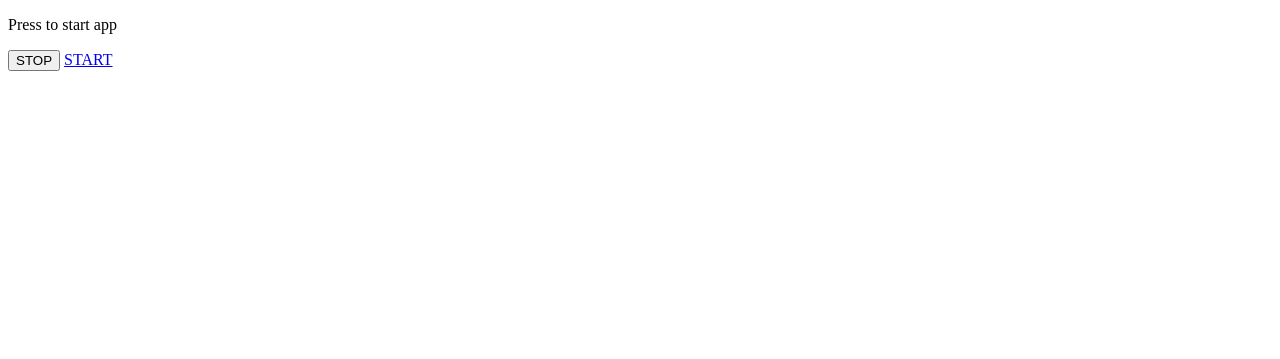
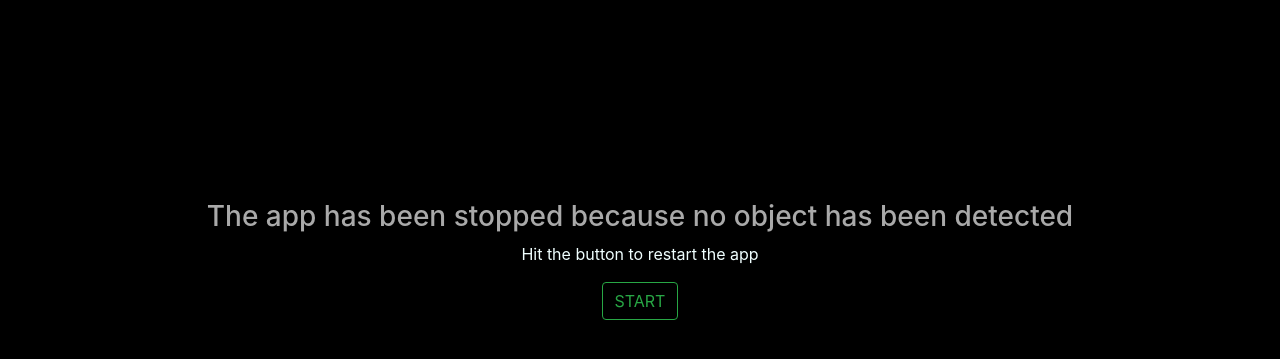
Before and after one commit to Mathii0402/object-detection, a Django app: page /stop in a window 1280 px wide. Shown: the top 359 px of the page. Run offline with Django 4.2, Linux system fonts and the light colour scheme.

Commit message:
completed development

```diff
--- a/detect/Detector.py
+++ b/detect/Detector.py
@@ -99,7 +99,7 @@ class Detector:
                         cv.line(image,(x+w,y+h),(x+w-linewidth,y+h),classColor,thickness=5)
                         cv.line(image,(x+w,y+h),(x+w,y+h-linewidth),classColor,thickness=5)
 
-                        print(currentTime)
+                        # print(currentTime)
                 else:
                     print("no obj")
                     return render(request,"stop.html")
--- a/detect/templates/home.html
+++ b/detect/templates/home.html
@@ -4,7 +4,7 @@
     <meta charset="UTF-8">
     <meta http-equiv="X-UA-Compatible" content="IE=edge">
     <meta name="viewport" content="width=device-width, initial-scale=1.0">
-    <title>Document</title>
+    <title>DetectMe</title>
 
     <link rel="stylesheet" href="https://cdn.jsdelivr.net/npm/bootstrap@4.0.0/dist/css/bootstrap.min.css" integrity="sha384-Gn5384xqQ1aoWXA+058RXPxPg6fy4IWvTNh0E263XmFcJlSAwiGgFAW/dAiS6JXm" crossorigin="anonymous">
 </head>
@@ -15,11 +15,13 @@
         {% csrf_token %}
         <p style="color: azure;">Press to start app</p>
         <!-- <input type="submit" value="START"> -->
-        <input type="submit"  value ="START" class="btn btn-outline-success">
+        <input type="submit"  onclick="fun" value ="START" class="btn btn-outline-success">
 
     </form>
 
 
 </body>
 </center>
+
+
 </html>
--- a/detect/templates/stop.html
+++ b/detect/templates/stop.html
@@ -4,14 +4,28 @@
     <meta charset="UTF-8">
     <meta http-equiv="X-UA-Compatible" content="IE=edge">
     <meta name="viewport" content="width=device-width, initial-scale=1.0">
-    <title>Document</title>
+    <link rel="stylesheet" href="https://cdn.jsdelivr.net/npm/bootstrap@4.0.0/dist/css/bootstrap.min.css" integrity="sha384-Gn5384xqQ1aoWXA+058RXPxPg6fy4IWvTNh0E263XmFcJlSAwiGgFAW/dAiS6JXm" crossorigin="anonymous">
+    <title>DetectMe</title>
 </head>
-<body>
+<style>
+    body{
+        background-color: black;
+        margin-top:200px;
+        display:flex;
+        flex-direction:column;
+        justify-content: center;
+        align-items: center;
+    }
+</style>
+<body >
+    <h3 style="color: darkgrey; ">The app has been stopped because no object has been detected</h3>
+    <p style="color: azure;">Hit the button to restart the app</p>
+
     <form action="runn" method="post">
         {% csrf_token %}
-        <p>Press to start app</p>
-        <input type="submit" value="STOP">
-        <a class="btn" href='{% url "stop" %}'>START </a>
+
+        <input type="submit"  value ="START" class="btn btn-outline-success">
+
     </form>
 </body>
 </html>
--- a/detect/views.py
+++ b/detect/views.py
@@ -25,6 +25,7 @@ def runn(request):
             return render(request,"stop.html")
     except:
         print("hi")
+        return render(request,"stop.html")
 
     if request.method=="GET":
         return render(request,'stop.html')
```
Also changed, not shown: 1 other file.
